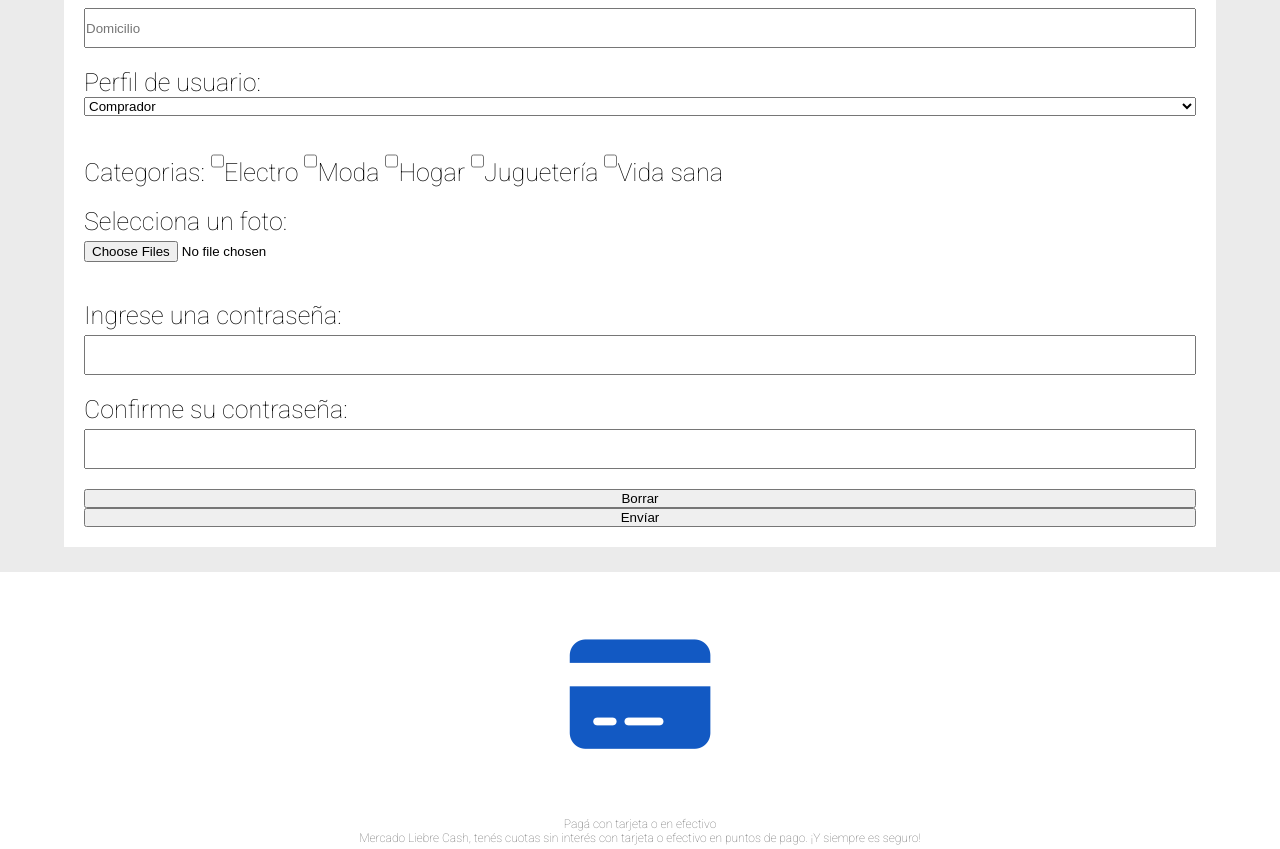
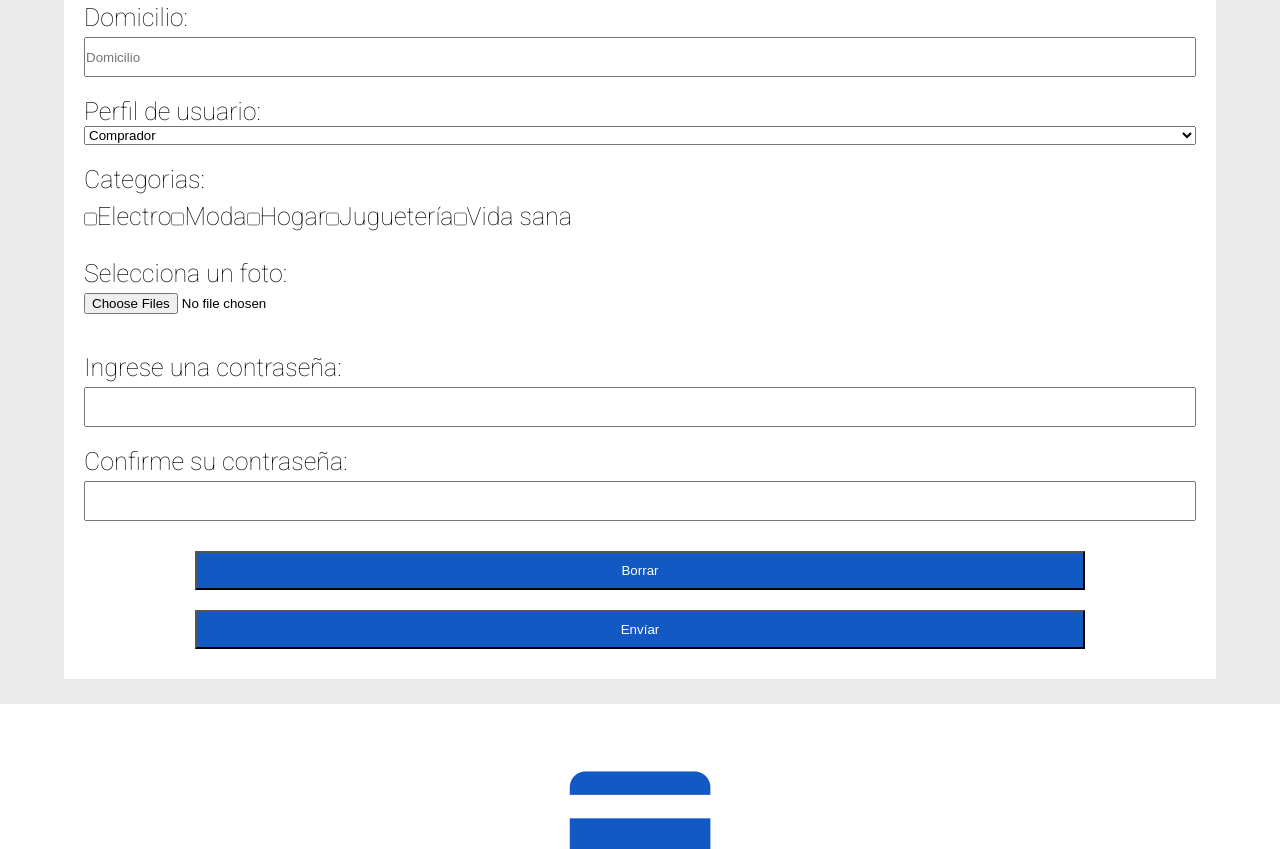
Before and after one commit to DannyP95/MercadoLiebre, a website: page views/register.html in a window 1280 px wide. Shown: the part 862-1711 px from the top of the page. Drawn offline with Linux system fonts and the light colour scheme.

Commit message:
SUBIDA 27-07-23

```diff
--- a/public/css/style.css
+++ b/public/css/style.css
@@ -253,22 +253,30 @@ footer{
     flex-direction: column;
 }
 
-.pRegistro span{
-    display: none;
+#categoriasRegistro{
+    display: flex;
+    flex-direction: row;
+    align-items: center;
 }
 
-.spanInput{
+#categoriasRegistro label{
     display: block;
-    background-color: red;
-    padding: 10px;
-    color: white;
-    border-radius: 0px 0px 8px 8px;
-    text-transform: uppercase;
-    font-weight: bold;
-    font-size: 1rem;
-    text-align: center;
 }
 
+#categoriasRegistro span{
+    display: flex;
+    align-items: center;
+}
+
+.pRegistro button{
+    margin: 10px 0px;
+    background-color: #1259c3;
+    color: #FFF;
+    width: 80%;
+    padding: 10px 0px;
+    margin-left: auto;
+    margin-right: auto;
+}
 
 /* ------------------> RESPONSIVE <------------------ */
 
--- a/views/register.html
+++ b/views/register.html
@@ -97,13 +97,15 @@
             </select>
         </p>
 
-        <p class="pRegistro">
-            <label for="category">Categorias:
-                <input type="checkbox" name="category" value="Electro">Electro
-                <input type="checkbox" name="category" value="Moda">Moda
-                <input type="checkbox" name="category" value="Hogar">Hogar
-                <input type="checkbox" name="category" value="Juguetería">Juguetería
-                <input type="checkbox" name="category" value="Vida sana">Vida sana
+        <p id="categoriasRegistro" class="pRegistro">
+            <label for="category" >Categorias:
+                <span>
+                    <input type="checkbox" name="category" value="Electro">Electro
+                    <input type="checkbox" name="category" value="Moda">Moda
+                    <input type="checkbox" name="category" value="Hogar">Hogar
+                    <input type="checkbox" name="category" value="Juguetería">Juguetería
+                    <input type="checkbox" name="category" value="Vida sana">Vida sana
+                </span>
             </label>
         </p>
 
```
